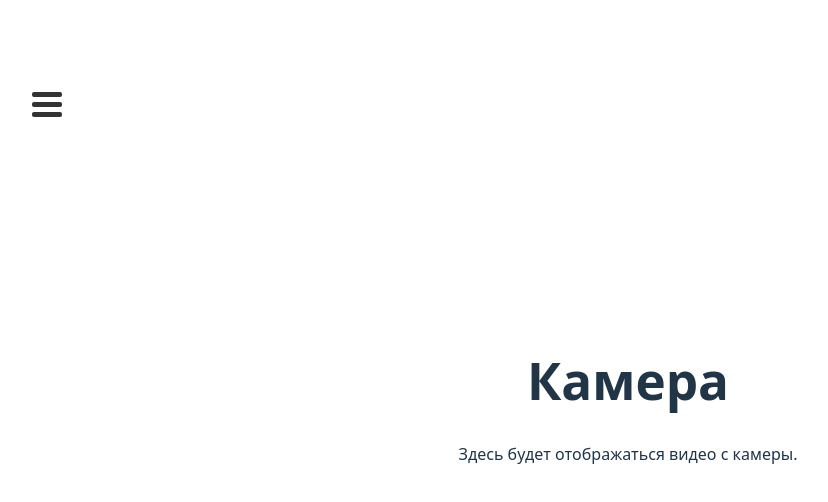
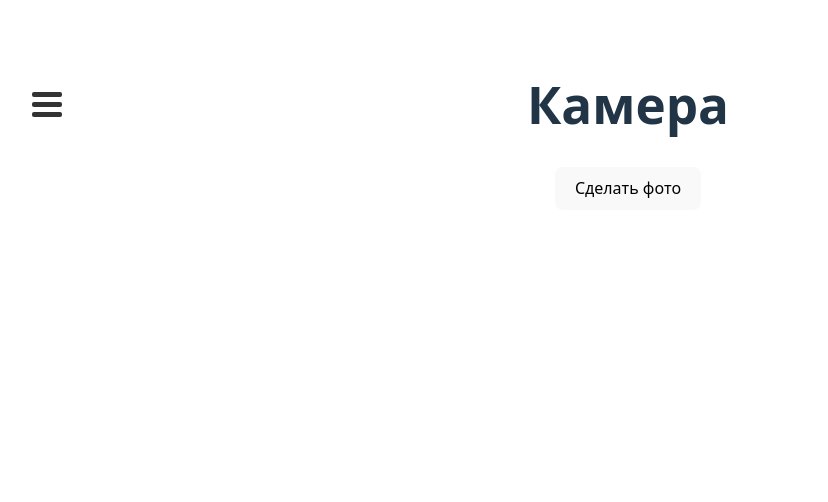
Before and after one commit to whoyandog/camera-and-geoposition-test-react-app, a React (Vite) app: page /camera in a window 1280 px wide. Shown: the top 502 px of the page, without its empty margins (12-840 px from the left). Built offline with nearby package versions, Linux system fonts and the light colour scheme.

Commit message:
add Camera support

```diff
--- a/package.json
+++ b/package.json
@@ -11,8 +11,10 @@
   },
   "dependencies": {
     "@capacitor/android": "^8.1.0",
+    "@capacitor/camera": "^8.0.1",
     "@capacitor/cli": "^8.1.0",
     "@capacitor/core": "^8.1.0",
+    "@capacitor/filesystem": "^8.1.2",
     "react": "^19.2.0",
     "react-dom": "^19.2.0",
     "react-router-dom": "^7.13.0"
@@ -23,12 +25,12 @@
     "@types/react": "^19.2.7",
     "@types/react-dom": "^19.2.3",
     "@vitejs/plugin-react": "^5.1.1",
-    "eslint": "^9.39.1",
+    "eslint": "^10.0.1",
     "eslint-plugin-react-hooks": "^7.0.1",
     "eslint-plugin-react-refresh": "^0.4.24",
     "globals": "^16.5.0",
     "typescript": "~5.9.3",
-    "typescript-eslint": "^8.48.0",
+    "typescript-eslint": "^7.3.1",
     "vite": "^7.3.1"
   }
 }
--- a/src/pages/Camera.css
+++ b/src/pages/Camera.css
@@ -0,0 +1,13 @@
+.photo-container {
+    margin-top: 3em;
+    width: 100%;
+    height: 500px;
+    overflow: hidden;
+}
+
+.photo-container img {
+    width: 100%;
+    height: 100%;
+    object-fit: cover;
+    display: block;
+}
--- a/src/pages/Camera.tsx
+++ b/src/pages/Camera.tsx
@@ -1,10 +1,37 @@
+import { useState } from 'react';
+import { Camera as CapacitorCamera, CameraResultType, CameraSource } from '@capacitor/camera';
+import type { Photo } from '@capacitor/camera';
+import './Camera.css';
+
+function Camera() {
+    const [photo, setPhoto] = useState<Photo | null>(null);
+
+    const takePhoto = async () => {
+        try {
+            const permissions = await CapacitorCamera.checkPermissions();
+            if (permissions.camera !== 'granted') {
+                await CapacitorCamera.requestPermissions({ permissions: ['camera'] });
+            }
 
 
-function Camera() {
+            const image = await CapacitorCamera.getPhoto({
+                resultType: CameraResultType.Uri,
+                source: CameraSource.Camera,
+                quality: 100
+            });
+            setPhoto(image);
+        } catch (error) {
+            console.error('Ошибка при съемке фото:', error);
+        }
+    };
+
     return (
         <div>
             <h1>Камера</h1>
-            <p>Здесь будет отображаться видео с камеры.</p>
+            <button onClick={takePhoto}>Сделать фото</button>
+            <div className='photo-container'>
+                {photo && <img src={photo.webPath} alt="Captured" />}
+            </div>
         </div>
     )
 }
--- a/src/pages/Geoposition.tsx
+++ b/src/pages/Geoposition.tsx
@@ -1,4 +1,5 @@
 
+import './Geoposition.css';
 
 function Geoposition() {
     return (
```
Also changed, not shown: 4 other files (tests, documents, lock files or other folders).
